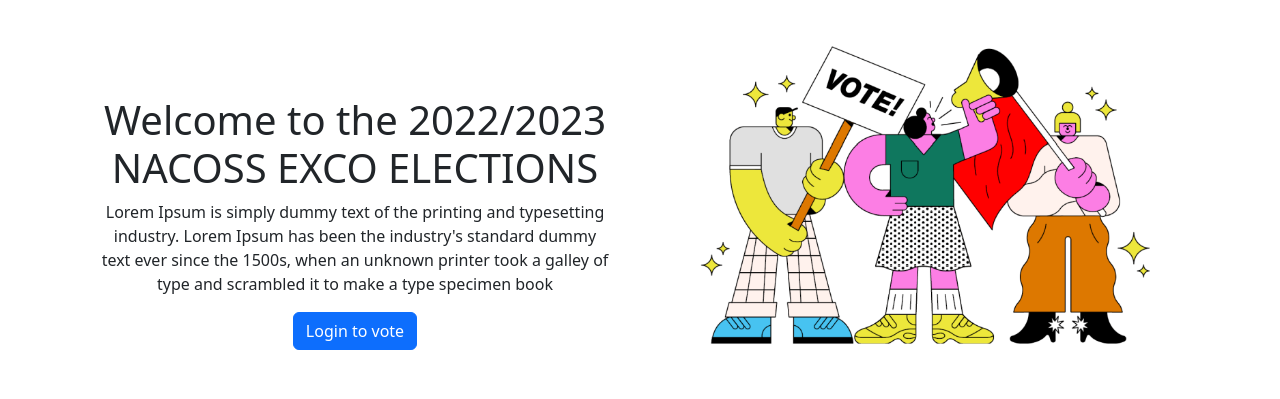
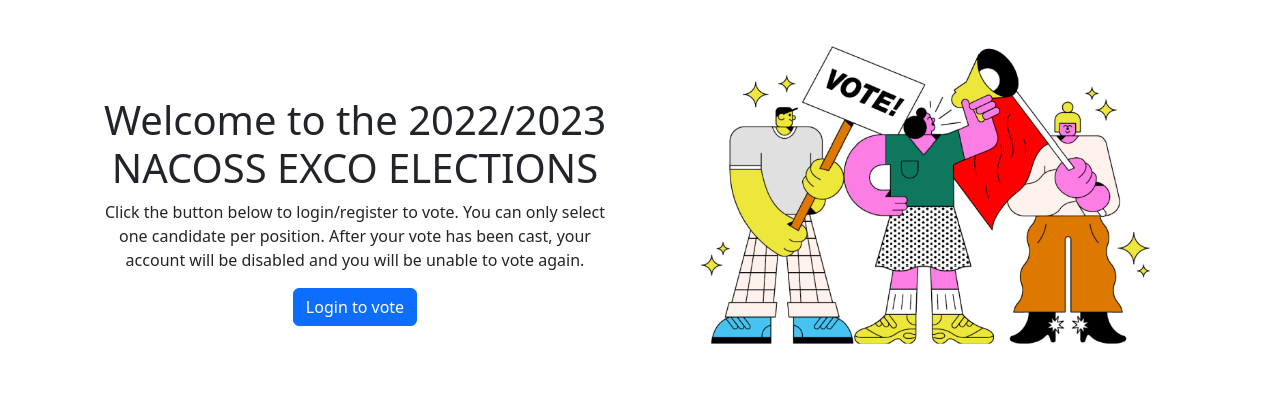
Before and after one commit to Adel09/simple-django-evoting-app, a Django app: page / in a window 1280 px wide. Shown: the part 56-455 px from the top of the page. Run offline with Django 3.2, Linux system fonts and the light colour scheme.

Commit message:
removed lorem ipsum

```diff
--- a/main/templates/main/index.html
+++ b/main/templates/main/index.html
@@ -8,7 +8,7 @@
             <div class="col-md-6">
                 <div class="text-center mt-5">
                     <h1 class="pt-md-5">Welcome to the 2022/2023 NACOSS EXCO ELECTIONS</h1>
-                    <p class="mx-3">Lorem Ipsum is simply dummy text of the printing and typesetting industry. Lorem Ipsum has been the industry's standard dummy text ever since the 1500s, when an unknown printer took a galley of type and scrambled it to make a type specimen book</p>
+                    <p class="mx-3">Click the button below to login/register to vote. You can only select one candidate per position. After your vote has been cast, your account will be disabled and you will be unable to vote again.</p>
                     {% if user.is_authenticated %}
                     <a href="{% url 'dashboard-home' %}" class="btn btn-primary">Dashboard</a>
                     {% else %}
```
